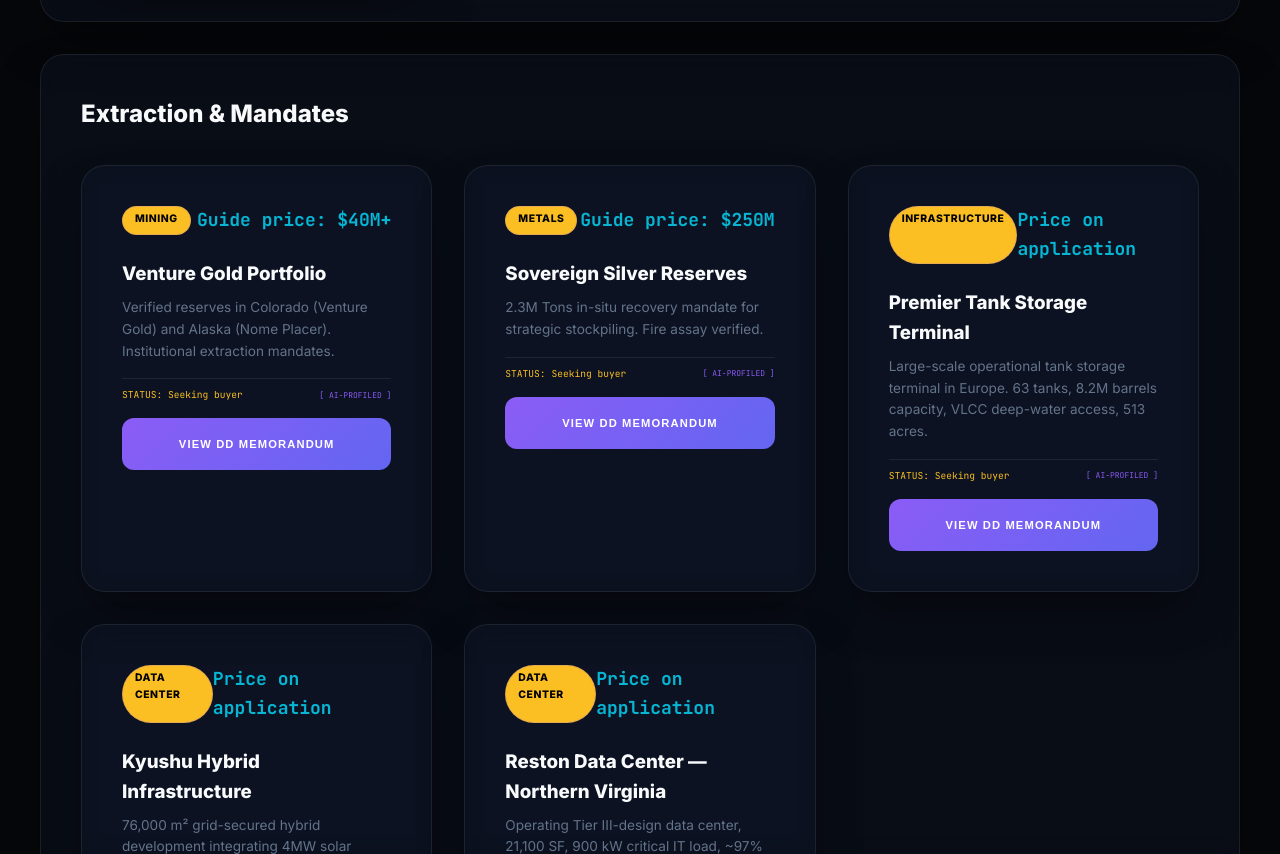
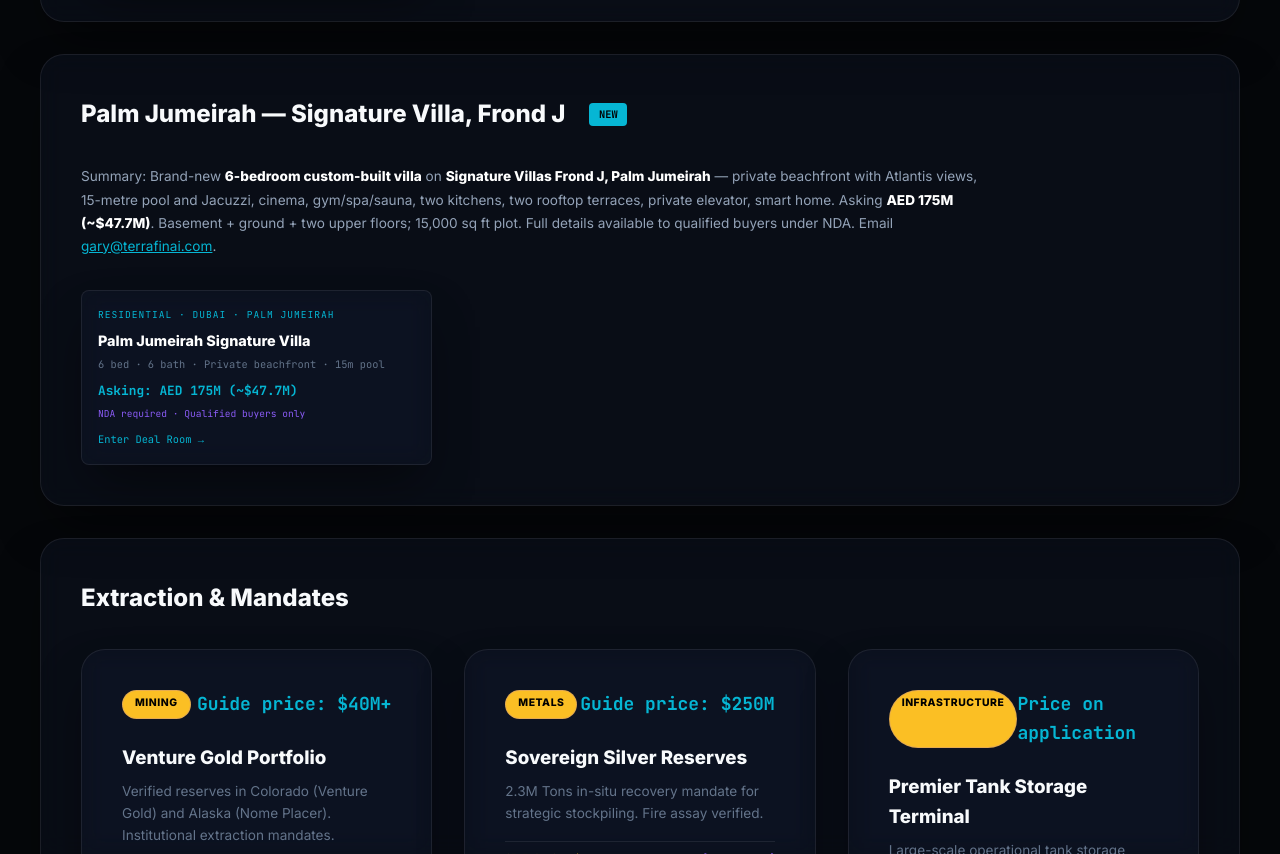
Before and after one commit to sophieamoure2026-ui/terrafinai-web, a plain HTML site: page index.html in a window 1280 px wide. Shown: the part 9737-10591 px from the top of the page. Drawn offline with Linux system fonts and the light colour scheme.

Commit message:
Add Palm Jumeirah Signature Villa mandate (AED 175M)
Portal-verified listing: Savills + LuxuryProperty.com live, AED 175M,
Frond J, 6 bed / 6 bath, private beach, 15m pool. Offer doc
embellishes (10 baths, sky-dome ballroom, classical finishes) — those
claims excluded; discrepancies flagged in mandates.json figures with
unverified status. Local branch only, not deployed.

```diff
--- a/index.html
+++ b/index.html
@@ -702,6 +702,22 @@
 </div>
 </section>
 
+<!-- PALM JUMEIRAH PALACE — NEW MANDATE -->
+<section class="deals glass-panel" style="margin-bottom: 2rem;">
+<div class="section-title">Palm Jumeirah — Signature Villa, Frond J <span class="mono" style="font-size: 0.65rem; background: var(--accent-cyan); color: #000; padding: 0.2rem 0.6rem; border-radius: 4px; vertical-align: middle; margin-left: 0.5rem;">NEW</span></div>
+<p style="color: var(--text-muted); font-size: 0.85rem; line-height: 1.7; margin-bottom: 1.5rem; max-width: 900px;">Summary: Brand-new <strong style="color:#fff;">6-bedroom custom-built villa</strong> on <strong style="color:#fff;">Signature Villas Frond J, Palm Jumeirah</strong> — private beachfront with Atlantis views, 15-metre pool and Jacuzzi, cinema, gym/spa/sauna, two kitchens, two rooftop terraces, private elevator, smart home. Asking <strong style="color:#fff;">AED 175M (~$47.7M)</strong>. Basement + ground + two upper floors; 15,000 sq ft plot. Full details available to qualified buyers under NDA. Email <a href="mailto:gary@terrafinai.com" style="color: var(--accent-cyan);">gary@terrafinai.com</a>.</p>
+<div class="deal-grid">
+<div class="glass-panel" style="padding: 1rem; border-radius: 8px;">
+<div class="mono" style="font-size: 0.6rem; color: var(--accent-cyan); margin-bottom: 0.4rem; letter-spacing: 1px;">RESIDENTIAL · DUBAI · PALM JUMEIRAH</div>
+<div style="font-size: 0.9rem; font-weight: bold; color: #fff; margin-bottom: 0.3rem;">Palm Jumeirah Signature Villa</div>
+<div class="mono" style="font-size: 0.65rem; color: var(--text-dim);">6 bed · 6 bath · Private beachfront · 15m pool</div>
+<div class="mono" style="font-size: 0.8rem; color: var(--accent-cyan); font-weight: bold; margin-top: 0.5rem;">Asking: AED 175M (~$47.7M)</div>
+<div class="mono" style="font-size: 0.6rem; color: var(--accent-violet); margin-top: 0.3rem;">NDA required · Qualified buyers only</div>
+<div class="mono" style="font-size: 0.65rem; margin-top: 0.6rem;"><a href="deal-room.html?mandate=palm-jumeirah-palace" style="color: var(--accent-cyan); text-decoration: none;">Enter Deal Room →</a></div>
+</div>
+</div>
+</section>
+
 <!-- TROPHY REAL ESTATE -->
 
         <!-- EXTRACTION & INFRASTRUCTURE -->
```
Also changed, not shown: data/mandates.json (+1 -1 lines).
